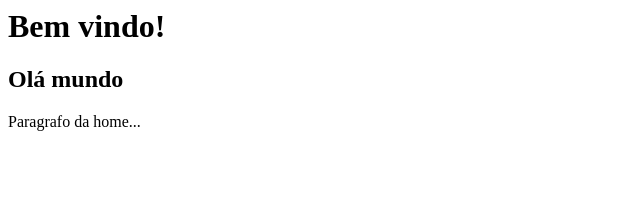
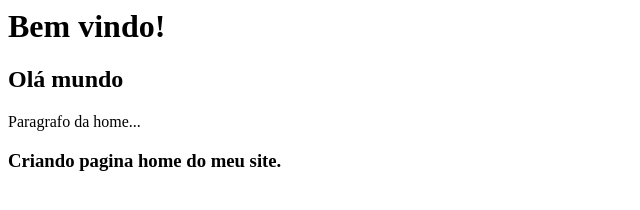
Before and after one commit to mateusbgonzaga1976/curso_git, a plain HTML site: page index.html in a window 1280 px wide. Shown: the whole page, without its empty margins (0-640 px from the left). Drawn offline with Linux system fonts and the light colour scheme.

Commit message:
Criando descricao da pagina home.

```diff
--- a/index.html
+++ b/index.html
@@ -1,3 +1,5 @@
 <h1>Bem vindo!</h1>
 <h2>Olá mundo</h2>
 <p>Paragrafo da home...</p>
+
+<h3>Criando pagina home do meu site.</h3>
```
